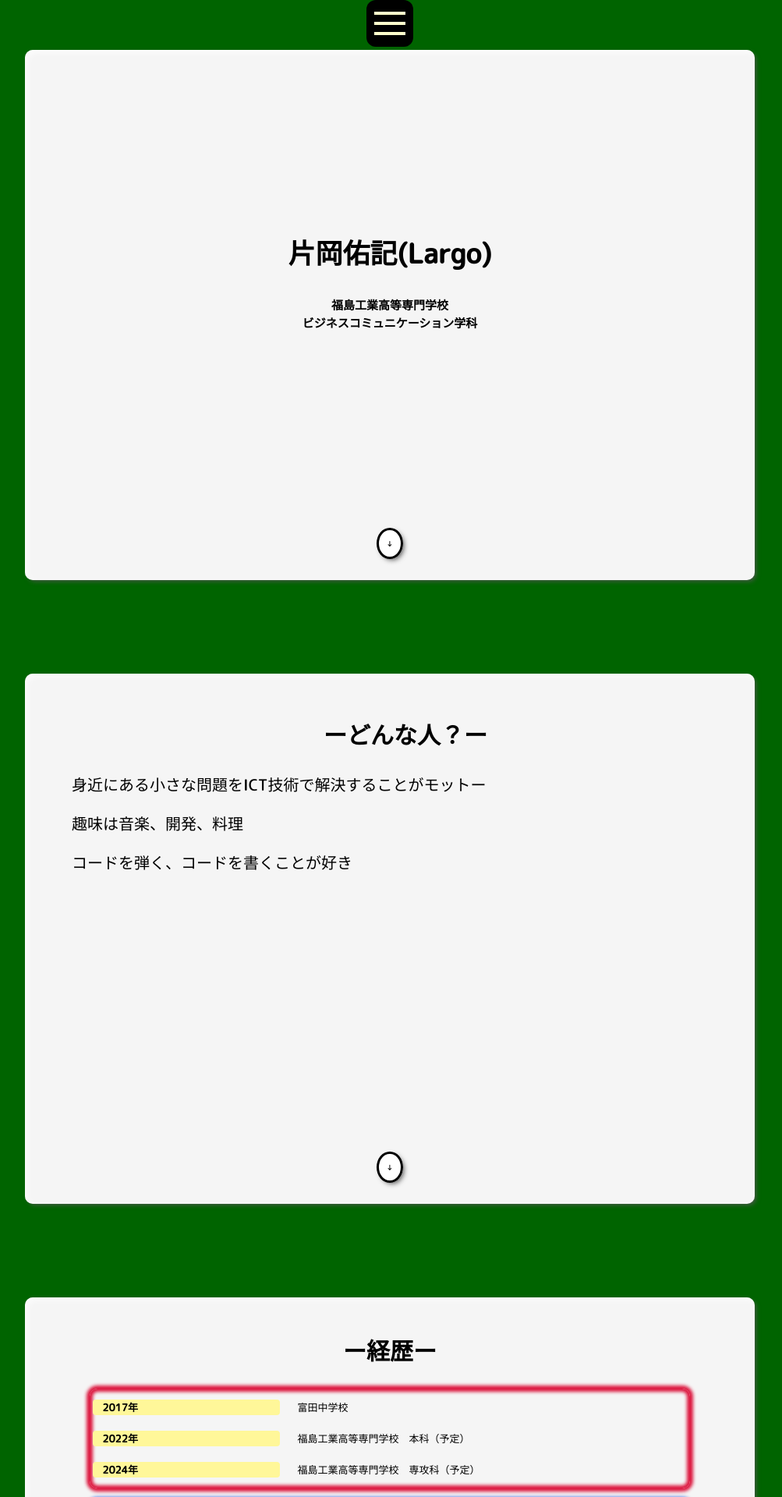
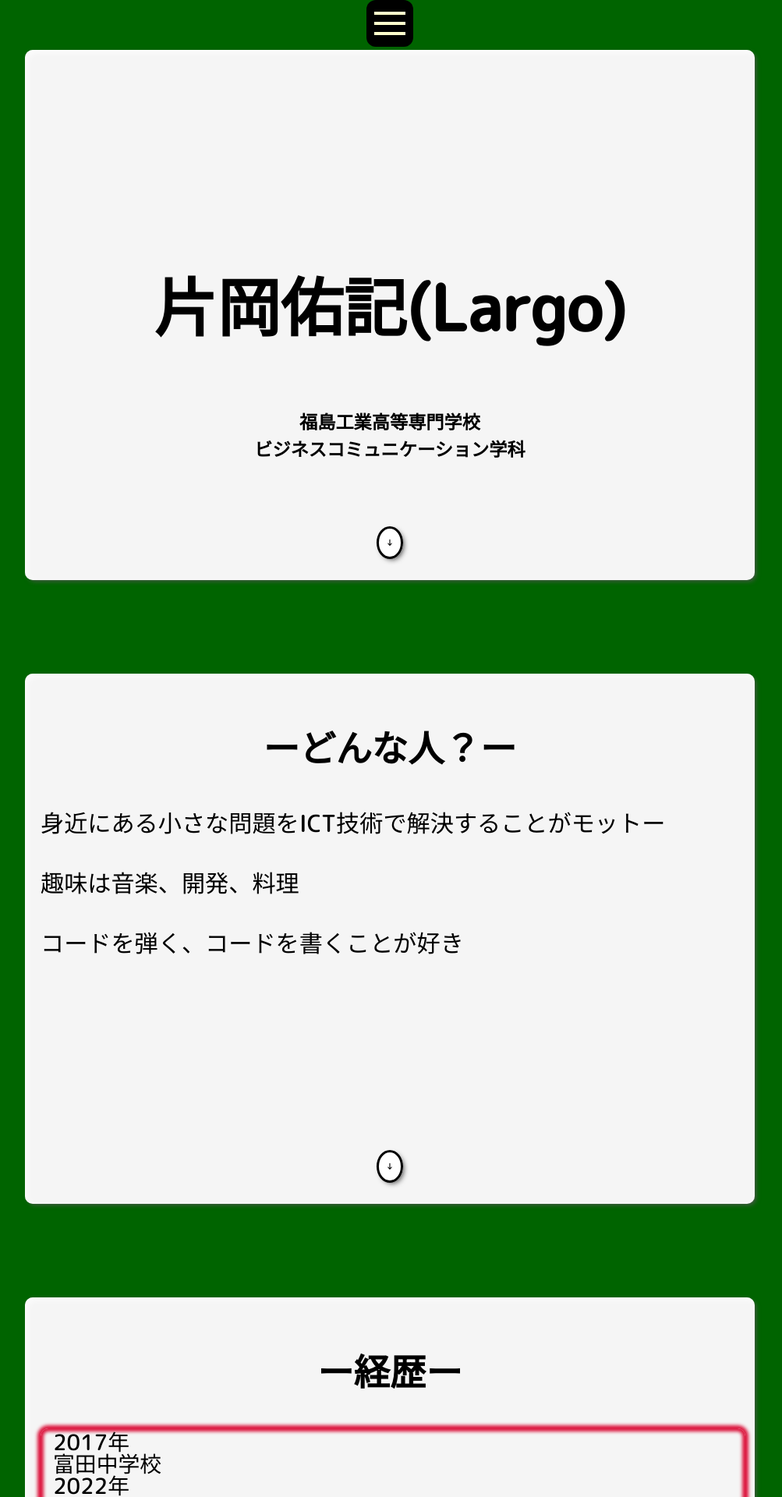
Before and after one commit to yukiti224gt/MyPortfolio, a PHP site: page / in a window 1280 px wide. Shown: the top 1920 px of the page at 78% size, without its empty margins (140-1143 px from the left). Run offline with PHP 8.4, Linux system fonts and the light colour scheme.

Commit message:
FIX: レスポンシブ

```diff
--- a/index.html
+++ b/index.html
@@ -64,29 +64,30 @@
           <h2>ー経歴ー</h2>
           <div class="bar">
             <div class="container">
-              <p class="marker">2017年</p>
+              <p>2017年</p>
               <p>富田中学校</p>
+
             </div>
             <div class="container">
-              <p class="marker">2022年</p>
+              <p>2022年</p>
               <p>福島工業高等専門学校　本科（予定）</p>
             </div>
             <div class="container">
-              <p class="marker">2024年</p>
+              <p>2024年</p>
               <p>福島工業高等専門学校　専攻科（予定）</p>
             </div>
           </div>
           <div class="bar">
             <div class="container">
-              <p class="marker">2020年</p>
+              <p>2020年</p>
               <p>HU hackathon</p>
             </div>
             <div class="container">
-              <p class="marker">2020年</p>
+              <p>2020年</p>
               <p>株式会社ウェブフェイス　バイト</p>
             </div>
             <div class="container">
-              <p class="marker">2021年</p>
+              <p>2021年</p>
               <p>TwoGate-DevCamp</p>
             </div>
           </div>
--- a/style.css
+++ b/style.css
@@ -137,6 +137,7 @@
   height: 100%;
   width: 100%;
   font-size: 62.5%;
+
 }
 
 li {
@@ -301,18 +302,20 @@
 
 /* home */
 .home h1 {
-  font-size: 3.5rem;
+  font-size: 7.0rem;
 }
 
 .home h2 {
-  font-size: 1.5rem;
+  font-size: 2.0rem;
 }
 
 .profile_info {
   position: absolute;
-  top: 30%;
+  top: 25vh;
   right: 0;
   left: 0;
+  bottom: 0;
+
 }
 
 /* contentについて */
@@ -321,12 +324,12 @@
 }
 
 .content h2 {
-  font-size: 3.0rem;
+  font-size: 4.0rem;
   text-align: center;
 }
 
 .content p {
-  font-size: 2.0rem;
+  font-size: 2.6rem;
 }
 
 /* background */
@@ -335,14 +338,14 @@
 }
 
 .background p {
-  line-height: 20px;
-  padding-left: 12px;
+  line-height: 2.4rem;
+  padding: 0 12px;
   margin: 10px 0;
-  font-size: 1.3rem;
+  font-size: 2.4rem;
 }
 
 .background p:nth-child(1) {
-  width: 32%;
+  width: 28%;
 }
 
 .background p:nth-child(2) {
@@ -492,6 +495,10 @@
 }
 
 @media screen and (max-width:480px) {
+  html {
+    font-size: 49.0%;
+  }
+
   .content {
     padding: 0;
   }
@@ -501,7 +508,42 @@
   }
 
   .background p {
-    line-height: 13px;
-    margin: 9px 0;
+    margin: 0;
+  }
+
+  .background .container {
+    flex-direction: column;
+  }
+
+  .background p:nth-child(1) {
+    width: 100%;
+  }
+
+  .background p:nth-child(2) {
+    width: 100%;
+    margin-bottom: 1.5rem;
   }
 }
+
+@media screen and (min-width: 481px) and (max-width: 1366px) {
+  html {
+    font-size: 72.5%;
+  }
+
+  .content {
+    padding: 0;
+  }
+
+  .bar {
+    width: 100%;
+  }
+
+  .background p {
+    margin: 0;
+  }
+
+  .background .container {
+    flex-direction: column;
+  }
+
+}
```
